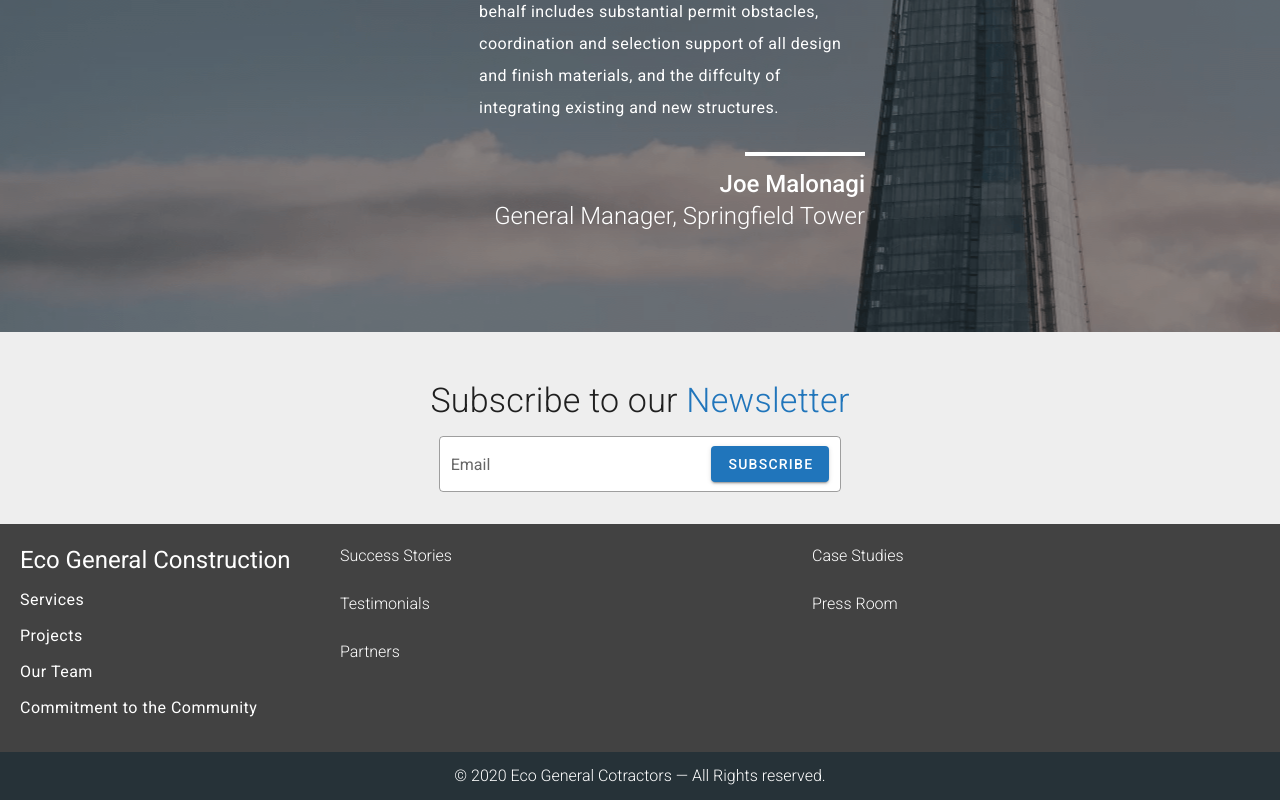
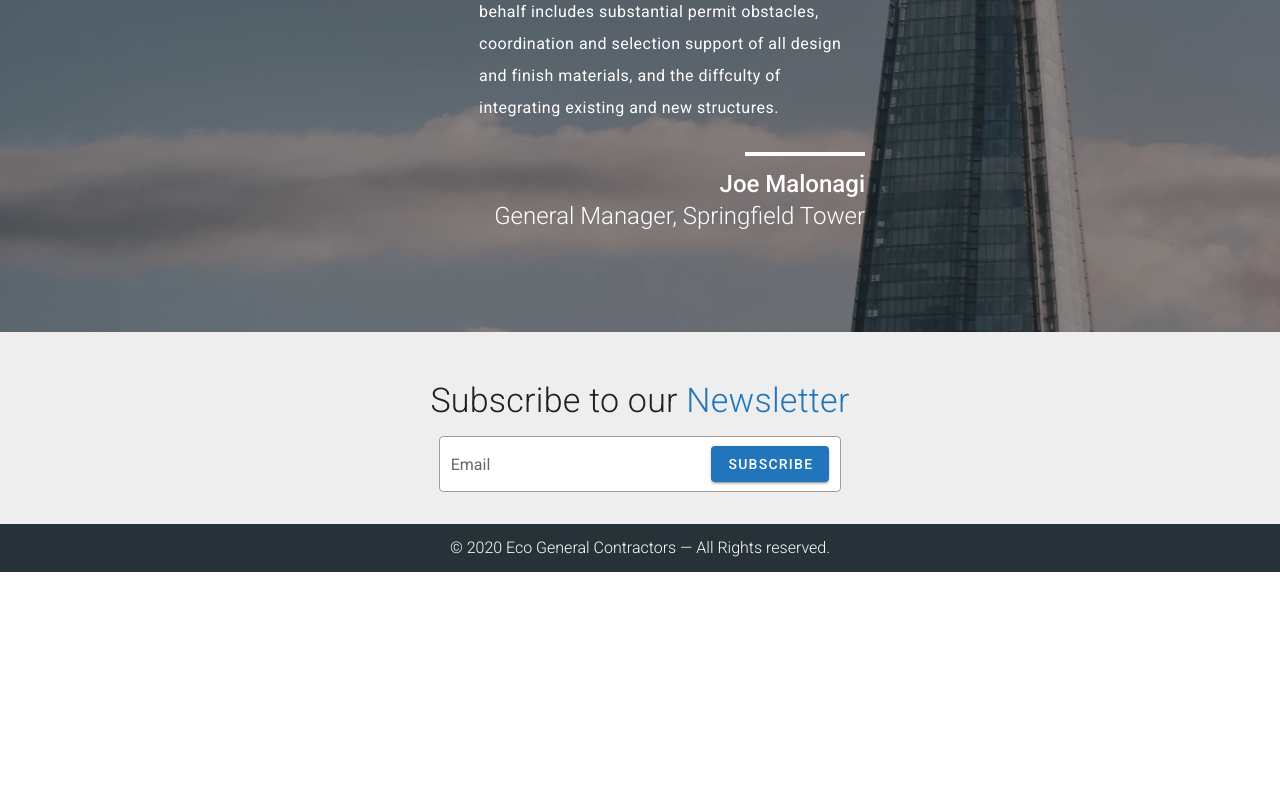
Before and after one commit to nicegrapes/ecogeneralsite, a Vue app: page / in a window 1280 px wide. Shown: the part 1596-2396 px from the top of the page. After the commit the page ends 2168 px from the top, so only its background shows below. Built offline with nearby package versions, Linux system fonts and the light colour scheme.

Commit message:
Update Footer.vue

```diff
--- a/src/components/core/Footer.vue
+++ b/src/components/core/Footer.vue
@@ -1,19 +1,17 @@
 <template>
   <v-footer
+    class="d-flex justify-space-around"
     dark
     height="auto"
     padless
   >
-    <v-row class="ma-0 font-weight-light">
-      <v-col
-        class="grey darken-3 pa-5"
+    <v-row class="ma-0 font-weight-light d-flex justify-center">
+      <!-- <v-col
+        class="grey darken-3 pa-5 d-flex justify-space-around"
         cols="12"
-        md="3"
+        md="6"
       >
-        <h3 class="headline mb-3">
-          Eco General Construction
-        </h3>
-        <ul class="body-1 pl-0">
+        <ul class="body-1 pl-2">
           <li
             v-for="(c, i) in company"
             :key="i"
@@ -26,11 +24,11 @@
             />
           </li>
         </ul>
-      </v-col>
-      <v-col
+      </v-col> -->
+      <!-- <v-col
         class="grey darken-3 pa-5"
         cols="12"
-        md="9"
+        md="6"
       >
         <v-row>
           <v-col
@@ -45,13 +43,13 @@
             />
           </v-col>
         </v-row>
-      </v-col>
+      </v-col> -->
 
       <v-col
         class="text-center blue-grey darken-4 pa-3"
         cols="12"
       >
-        &copy; 2020 Eco General Cotractors — All Rights reserved.
+        &copy; 2020 Eco General Contractors — All Rights reserved.
       </v-col>
     </v-row>
   </v-footer>
@@ -60,19 +58,8 @@
 <script>
   export default {
     data: () => ({
-      categories: [
-        'Success Stories',
-        'Case Studies',
-        'Testimonials',
-        'Press Room',
-        'Partners'
-      ],
-      company: [
-        'Services',
-        'Projects',
-        'Our Team',
-        'Commitment to the Community'
-      ]
+      categories: [],
+      company: []
     })
   }
 </script>
```
